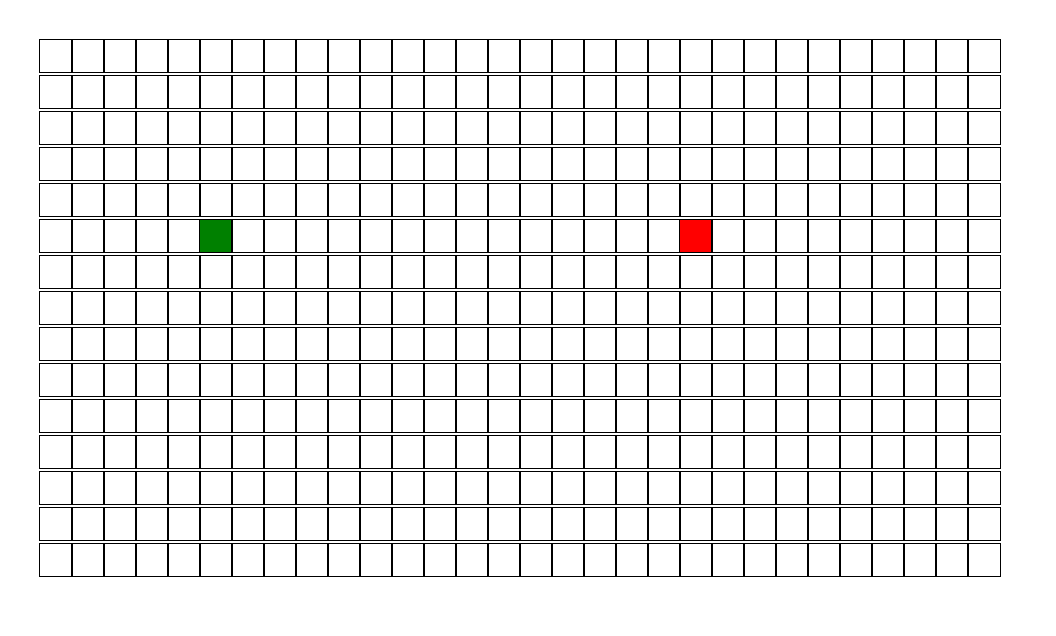
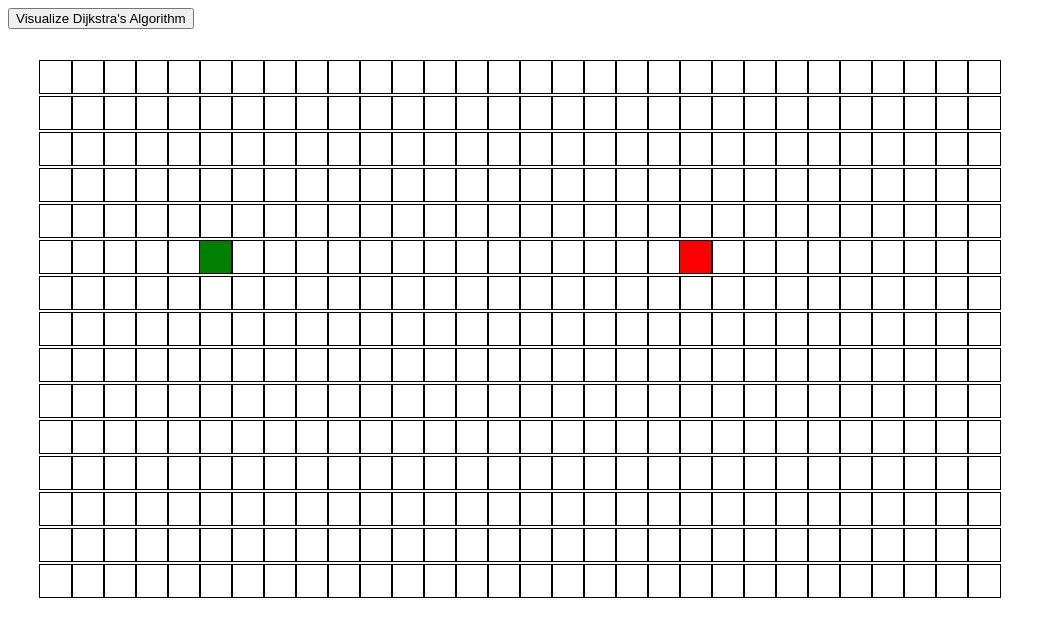
Before and after one commit to ZimmAgu/Algorithm-Visualizer, a React (Create React App) app: page / in a window 1280 px wide. Shown: the top 636 px of the page, without its empty margins (0-1056 px from the left). Built offline with nearby package versions, Linux system fonts and the light colour scheme.

Commit message:
Grid, starting node, and ending node all passed to dijkstras algorithm function"

```diff
--- /dev/null
+++ b/src/Algorithms/dijkstra.js
@@ -0,0 +1,10 @@
+function dijkstra (graph, startNode, endNode) {
+    console.log(endNode)
+    // // Step 1:
+
+    // let distances = {};                 // // tracks distances from the start node using an object
+    // distances[endNode] = Infinity;      // The distances of all of the non start nodes are initially set to infinity
+
+}
+
+export default dijkstra;
--- a/src/PathFinder/PathFinderVisuals.js
+++ b/src/PathFinder/PathFinderVisuals.js
@@ -1,4 +1,6 @@
 import React from 'react'
+// Algorithms
+import dijkstra from '../Algorithms/dijkstra';
 
 // CSS Imports
 import './PathFinderVisuals.css'
@@ -11,6 +13,11 @@ import Node from './Node'
 const GRID_ROW_LENGTH = 15;
 const GRID_COL_LENGTH = 30;
 
+const START_NODE_ROW = 5;
+const START_NODE_COLUMN = 5;
+
+const END_NODE_ROW = 5;
+const END_NODE_COLUMN = 20;
 
 function PathFinder () {
     const [nodes, setNodes] = useState([]);
@@ -25,8 +32,8 @@ function PathFinder () {
                 const currentNode = {
                     row,
                     column,
-                    isStart: row === 5 && column === 5,
-                    isEnd: row === 5 && column === 20,
+                    isStart: row === START_NODE_ROW && column === START_NODE_COLUMN,
+                    isEnd: row === END_NODE_ROW && column === END_NODE_COLUMN,
                 }
 
                 currentRow.push(currentNode);
@@ -39,6 +46,10 @@ function PathFinder () {
 
 
     return (
+        <>
+            <button onClick={() => visualizeDijkstra(nodes)}>
+                Visualize Dijkstra's Algorithm
+            </button>
             <div className="grid">
                 {nodes.map((row, rowId) => {
                     return (
@@ -60,7 +71,16 @@ function PathFinder () {
                     )
                 })}
             </div>
+        </>
     );
 }
 
+
+function visualizeDijkstra (grid) {
+    const startNode = grid[START_NODE_ROW][START_NODE_COLUMN];
+    const endNode = grid[END_NODE_ROW][END_NODE_COLUMN];
+
+    dijkstra(grid, startNode, endNode)
+}
+
 export default PathFinder
```
Lines whose indentation alone changed are shown as unchanged.
